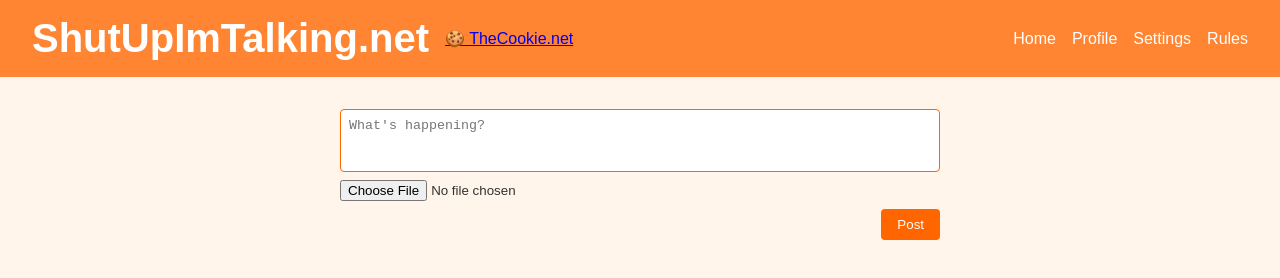
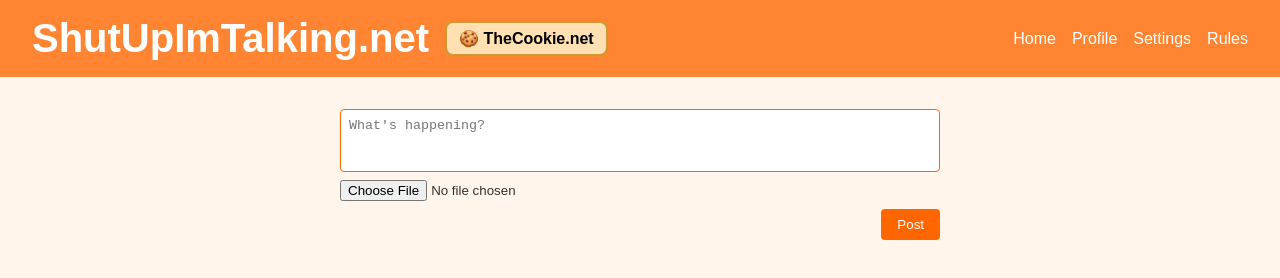
Before and after one commit to Edo1811/SuImT.net, a plain HTML site: page index.html in a window 1280 px wide. Drawn offline with nearby package versions, Linux system fonts and the light colour scheme; no server answers.

Commit message:
Update index.html

```diff
--- a/index.html
+++ b/index.html
@@ -46,6 +46,27 @@
     #profile-view button { padding: 0.5rem 1rem; background-color: var(--color-primary); border: none; border-radius: 4px; color: white; cursor: pointer; }
     #profile-view button:hover { background-color: #e65500; }
     #profile-view #profileName { font-size: 1.5rem; margin-top: 0.5rem; }
+    .header-left {
+  display: flex;
+  align-items: center;
+  gap: 1rem;
+}
+
+.cookie-button {
+  font-size: 1rem;
+  background-color: #ffe0b2;
+  padding: 6px 12px;
+  border-radius: 8px;
+  border: 2px solid #cc9933;
+  color: #000;
+  text-decoration: none;
+  font-weight: bold;
+  transition: transform 0.2s ease;
+}
+.cookie-button:hover {
+  transform: rotate(-2deg);
+  background-color: #ffd891;
+}
   </style>
 
 </head>
```
